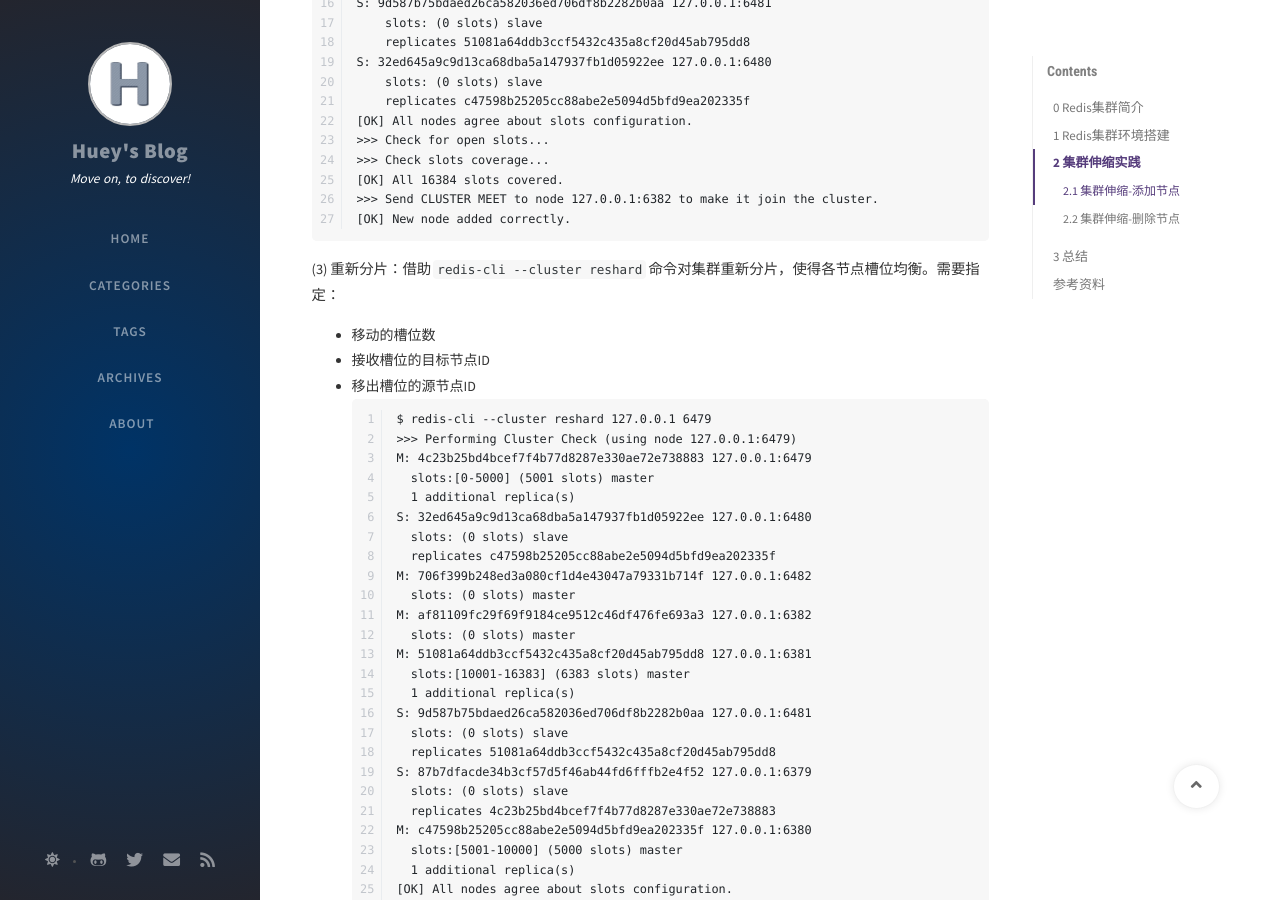
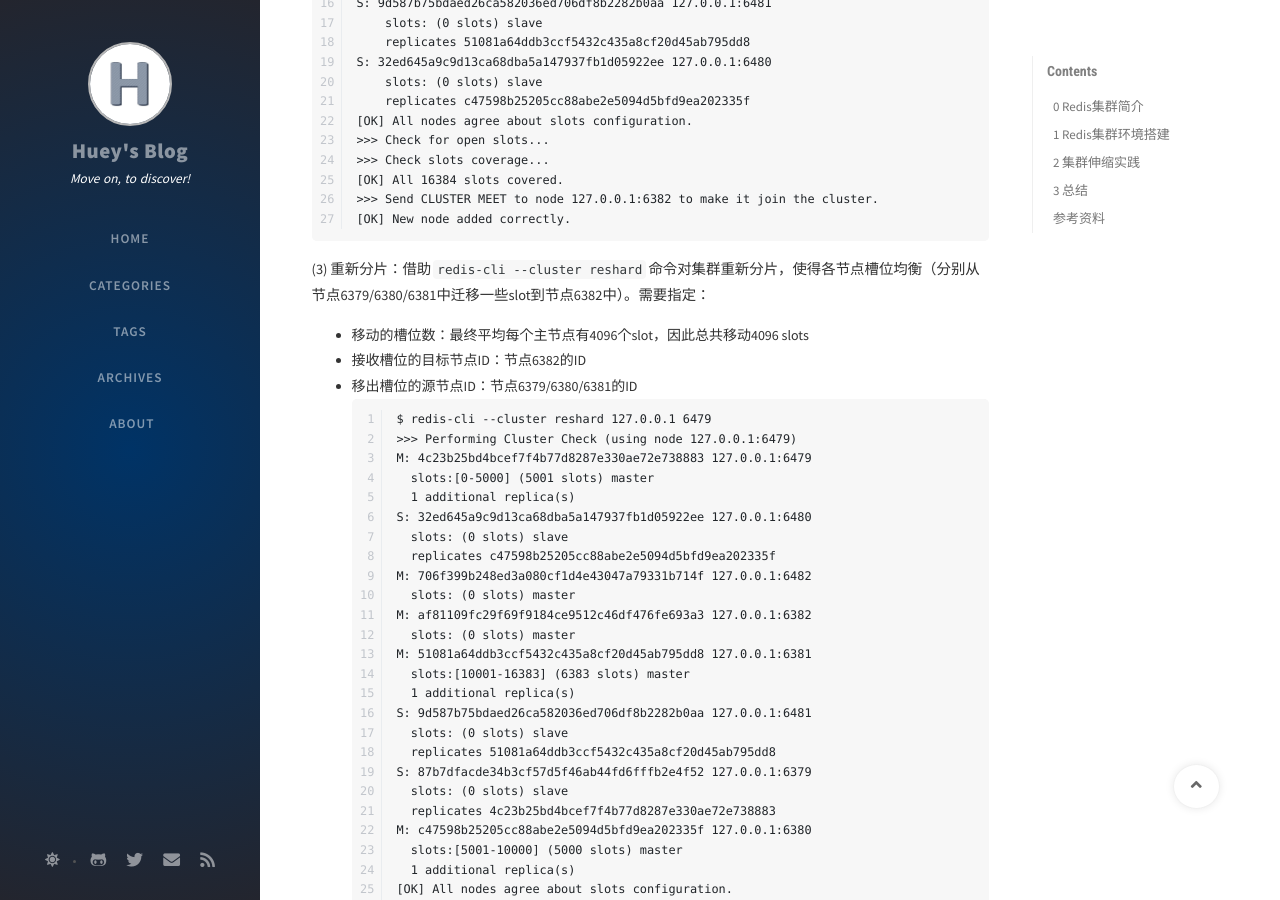
Before and after one commit to hughesxu/hughesxu.github.io, a Jekyll site: the page built from _posts/2020-10-26-Redis_Cluster_Setup.markdown, in a window 1280 px wide and 900 px high, scrolled down 7465 px. Built offline with Jekyll 4.4.1, drawn with Linux system fonts in a browser that asks for light colours; nearby versions of some CDN libraries; comment, search, counter and statistics services are not loaded; some of the changed text lies outside the part shown.

Commit message:
_posts: modify 2020-10-26-Redis_Cluster_Setup.markdown

````diff
--- a/_posts/2020-10-26-Redis_Cluster_Setup.markdown
+++ b/_posts/2020-10-26-Redis_Cluster_Setup.markdown
@@ -315,10 +315,10 @@ S: 32ed645a9c9d13ca68dba5a147937fb1d05922ee 127.0.0.1:6480
 >>> Send CLUSTER MEET to node 127.0.0.1:6382 to make it join the cluster.
 [OK] New node added correctly.
 ```
-(3) 重新分片：借助`redis-cli --cluster reshard`命令对集群重新分片，使得各节点槽位均衡。需要指定：
-* 移动的槽位数
-* 接收槽位的目标节点ID
-* 移出槽位的源节点ID
+(3) 重新分片：借助`redis-cli --cluster reshard`命令对集群重新分片，使得各节点槽位均衡（分别从节点6379/6380/6381中迁移一些slot到节点6382中）。需要指定：
+* 移动的槽位数：最终平均每个主节点有4096个slot，因此总共移动4096 slots
+* 接收槽位的目标节点ID：节点6382的ID
+* 移出槽位的源节点ID：节点6379/6380/6381的ID
 ```
 $ redis-cli --cluster reshard 127.0.0.1 6479
 >>> Performing Cluster Check (using node 127.0.0.1:6479)
````
Also changed, not shown: other parts of _posts/2020-10-26-Redis_Cluster_Setup.markdown (+1 -0 lines).
